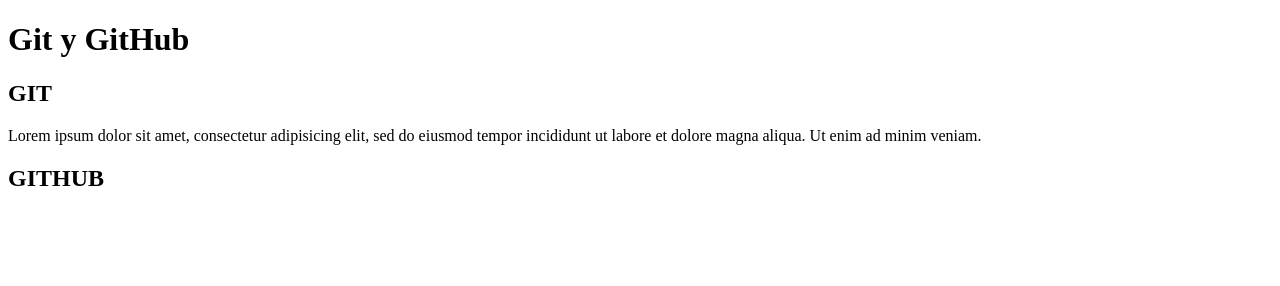
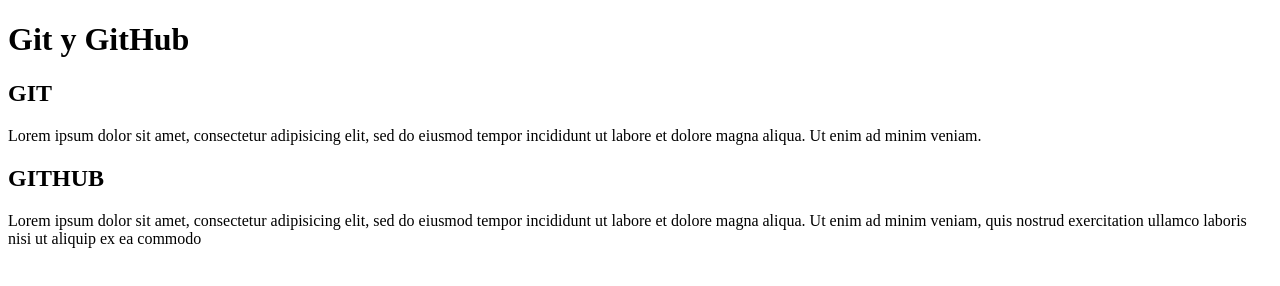
Before and after one commit to Lufunis/Prueba, a plain HTML site: page Web/index.html in a window 1280 px wide. Drawn offline with Linux system fonts and the light colour scheme.

Commit message:
Version 1.1
Agregando lineas de código (19, 20, 21, 22) en el archivo index

```diff
--- a/Web/index.html
+++ b/Web/index.html
@@ -16,6 +16,10 @@
 		</div>
 		<div id="pie">
 			<h2>GITHUB</h2>
+			<p>Lorem ipsum dolor sit amet, consectetur adipisicing elit, sed do eiusmod
+			tempor incididunt ut labore et dolore magna aliqua. Ut enim ad minim veniam,
+			quis nostrud exercitation ullamco laboris nisi ut aliquip ex ea commodo
+			</p>
 		</div>
 	</div>
 </body>
```
